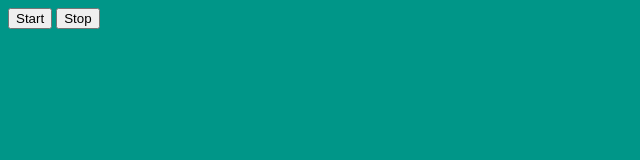
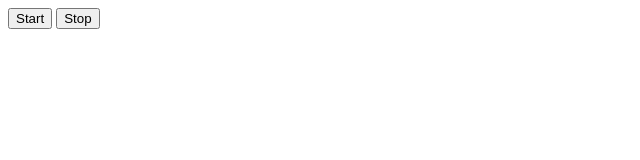
Before and after one commit to ternprojects/goit-js-hw-11-color-switch, a plain HTML site: page index.html in a window 1280 px wide. Both pictures are taken after a click on the button "Start". Shown: the whole page, without its empty margins (0-640 px from the left). Drawn offline with Linux system fonts and the light colour scheme.

Commit message:
fix bugs

```diff
--- a/index.html
+++ b/index.html
@@ -9,6 +9,6 @@
   <button type="button" data-action="start">Start</button>
   <button type="button" data-action="stop">Stop</button>
 
-  <script src="./task-1.js"></script>
+  <script src="./switch.js"></script>
 </body>
 </html>
--- /dev/null
+++ b/switch.js
@@ -0,0 +1,39 @@
+const colors = [
+  "#FFFFFF",
+  "#2196F3",
+  "#4CAF50",
+  "#FF9800",
+  "#009688",
+  "#795548",
+];
+
+const refs = {
+  start: document.querySelector('button[data-action="start"]'),
+  stop: document.querySelector('button[data-action="stop"]'),
+  body: document.querySelector('body'),
+};
+
+let interval;
+
+refs.start.addEventListener('click', startChangeColors);
+refs.stop.addEventListener('click', stopChangeColors);
+
+function startChangeColors() {
+    refs.start.removeEventListener('click', startChangeColors);
+    interval = setInterval(changeColors, 1000);
+  }
+
+function changeColors() {
+  const _colors = colors[randomIntegerFromInterval(0, colors.length - 1)];
+  refs.body.style.backgroundColor = _colors;
+  console.log(_colors);
+}
+
+function stopChangeColors() {
+  clearInterval(interval);
+  refs.start.addEventListener('click', startChangeColors);
+}
+
+const randomIntegerFromInterval = (min, max) => {
+  return Math.floor(Math.random() * (max - min + 1) + min);
+};
--- a/task-1.js
+++ /dev/null
@@ -1,30 +0,0 @@
-const colors = [
-  "#FFFFFF",
-  "#2196F3",
-  "#4CAF50",
-  "#FF9800",
-  "#009688",
-  "#795548",
-];
-
-const refs = {
-  startBtn: document.querySelector('button[data-action="start"'),
-  stopBtn: document.querySelector('button[data-action="stop"'),
-};
-
-let interval;
-
-const setRandomColor = function () {
-    const _color = colors[randomIntegerFromInterval(0, colors.length - 1)];
-    console.log(_color);
-    document.body.style.backgroundColor = _color;
-  };
-
-refs.startBtn.addEventListener('click', (e) =>
-  (interval = interval ? interval : setInterval(() => setRandomColor(), 1000))
-);
-refs.stopBtn.addEventListener("click", (e) => clearInterval(interval));
-
-const randomIntegerFromInterval = (min, max) => {
-  return Math.floor(Math.random() * (max - min + 1) + min);
-};
```
